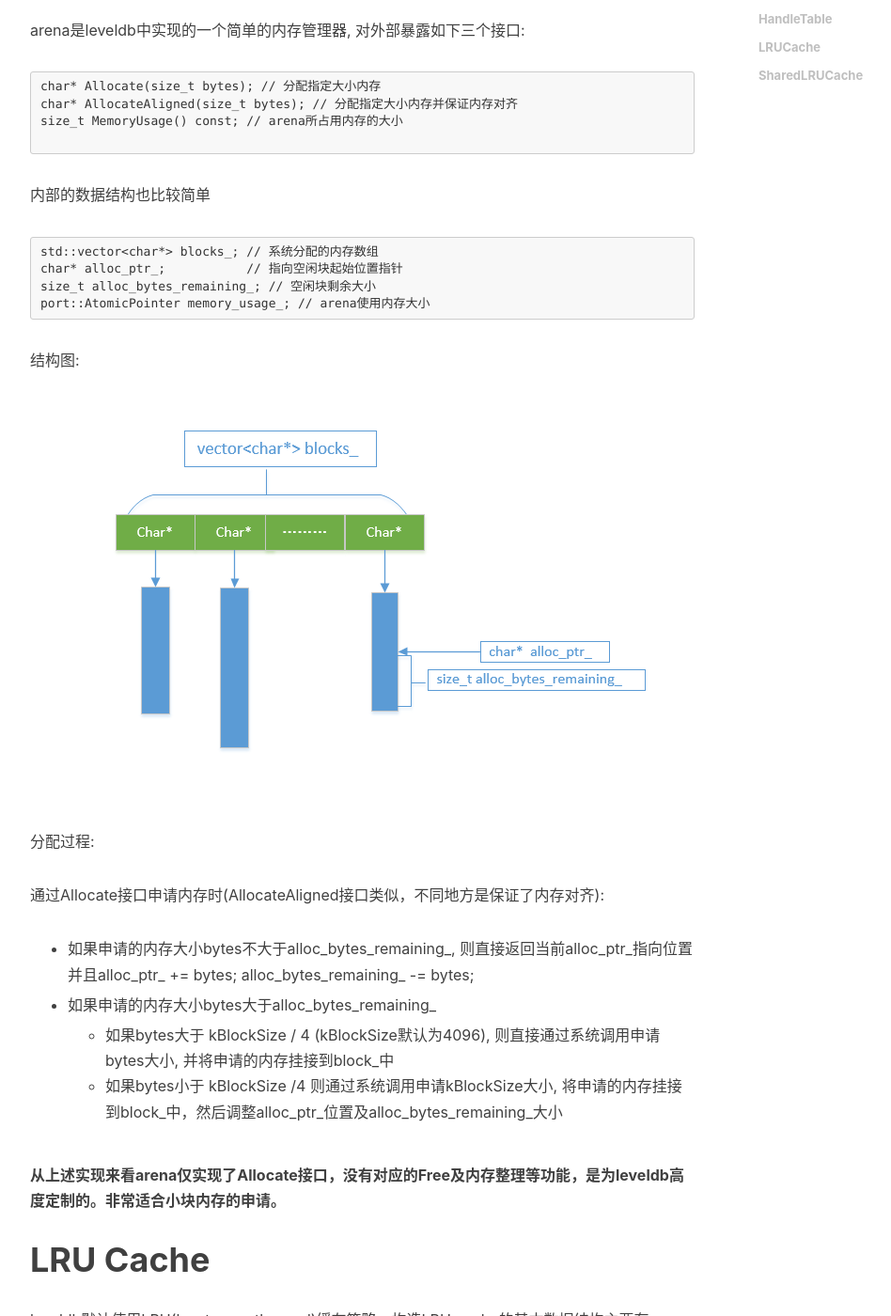
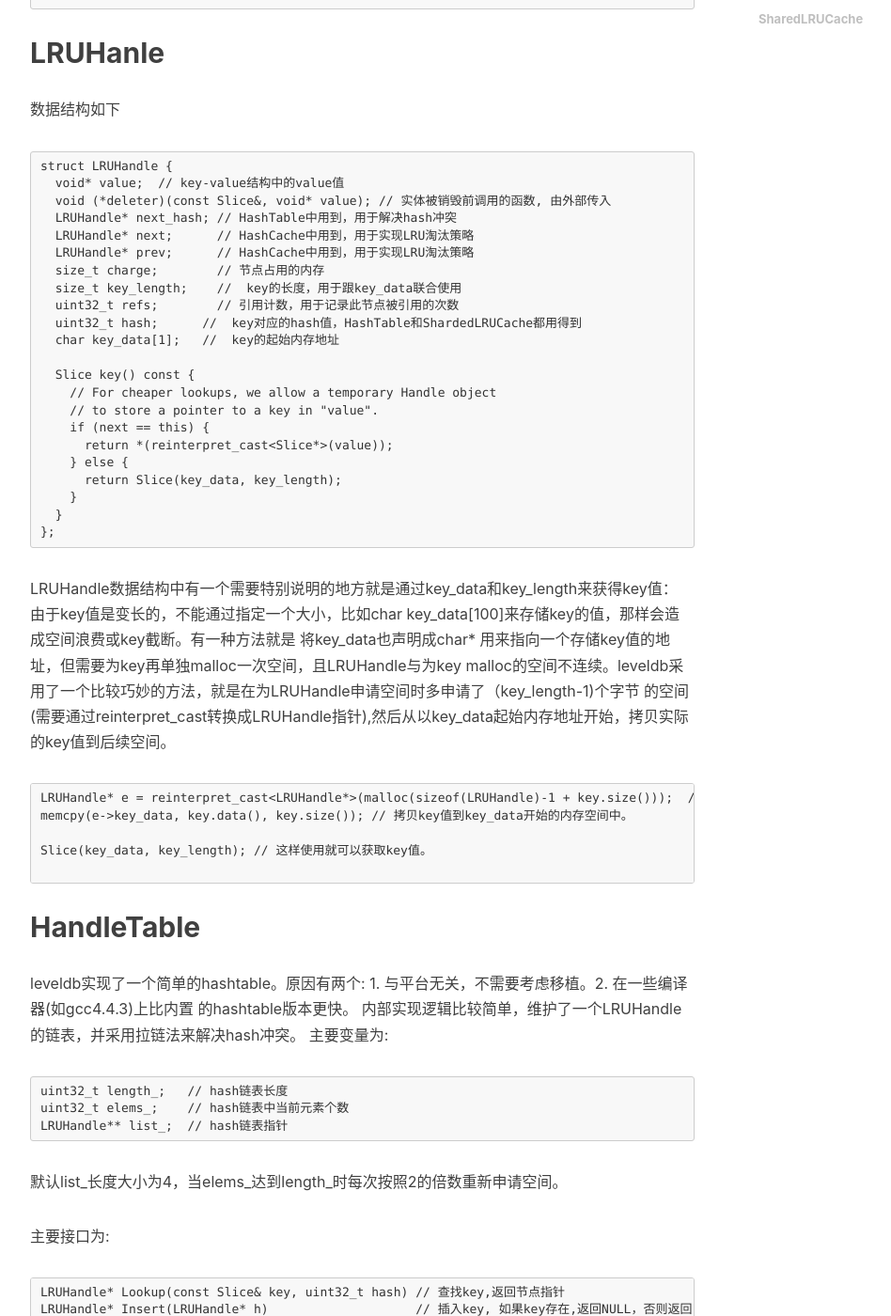
Before and after one commit to gao-xiao-long/gao-xiao-long.github.io, a Jekyll site: the page built from _posts/2016-05-13-leveldb-cache.markdown, in a window 1280 px wide and 1400 px high, scrolled down 702 px. Shown: the whole window at 94% size, without its empty margins (233-1181 px from the left). Built offline with Jekyll 4.4.1, drawn with Linux system fonts in a browser that asks for light colours; nearby versions of some CDN libraries; comment, search, counter and statistics services are not loaded; some of the changed text lies outside the part shown.

````diff
--- a/_posts/2016-05-05-leveldb-util.markdown
+++ b/_posts/2016-05-13-leveldb-cache.markdown
@@ -1,53 +1,13 @@
 ---
 layout: post
-title: leveldb源码(1.18)剖析--通用模块(util)
+title: leveldb1.18源码剖析--通用模块(Cache)
 date: 2016-5-5
 author: "gao-xiao-long"
 catalog: true
 tags:
     - leveldb
+    - cache
 ---
-
-leveldb util目录中提供了通用功能的实现，比如内存管理(arena), 布隆过滤器(bloom), cache等，下面对这些通用功能的实现做下简单的分析。
-
-# Arena
-
-arena是leveldb中实现的一个简单的内存管理器, 对外部暴露如下三个接口:
-
-```C++
-char* Allocate(size_t bytes); // 分配指定大小内存
-char* AllocateAligned(size_t bytes); // 分配指定大小内存并保证内存对齐
-size_t MemoryUsage() const; // arena所占用内存的大小
-
-```
-
-内部的数据结构也比较简单
-
-
-```C++
-std::vector<char*> blocks_; // 系统分配的内存数组
-char* alloc_ptr_;           // 指向空闲块起始位置指针
-size_t alloc_bytes_remaining_; // 空闲块剩余大小
-port::AtomicPointer memory_usage_; // arena使用内存大小
-```
-结构图:
-![结构图](/img/in-post/leveldb/arena.png)
-
-分配过程:
-
-通过Allocate接口申请内存时(AllocateAligned接口类似，不同地方是保证了内存对齐):
-
-- 如果申请的内存大小bytes不大于alloc_bytes_remaining_, 则直接返回当前alloc_ptr_指向位置并且alloc_ptr_ += bytes; alloc_bytes_remaining_ -= bytes;
-
-- 如果申请的内存大小bytes大于alloc_bytes_remaining_
-
-    - 如果bytes大于 kBlockSize / 4 (kBlockSize默认为4096), 则直接通过系统调用申请bytes大小, 并将申请的内存挂接到block_中
-    - 如果bytes小于 kBlockSize /4 则通过系统调用申请kBlockSize大小, 将申请的内存挂接到block_中，然后调整alloc_ptr_位置及alloc_bytes_remaining_大小
-
-**从上述实现来看arena仅实现了Allocate接口，没有对应的Free及内存整理等功能，是为leveldb高度定制的。非常适合小块内存的申请。**
-
-
-# LRU Cache
 
 leveldb默认使用LRU(least recently used)缓存策略。构造LRU cache的基本数据结构主要有
 
@@ -58,7 +18,7 @@ LRUCache     // 以LRUHandle及HandleTable为基础的LRU cache具体实现
 ShardedLRUCache // 管理多个LRUCache的类(适用于多线程访问场景，减少线程争用)
 ```
 
-### LRUHanle
+## LRUHanle
 
 数据结构如下
 
@@ -100,7 +60,7 @@ Slice(key_data, key_length); // 这样使用就可以获取key值。
 
 ```
 
-### HandleTable
+## HandleTable
 
 leveldb实现了一个简单的hashtable。原因有两个: 1. 与平台无关，不需要考虑移植。2. 在一些编译器(如gcc4.4.3)上比内置
 的hashtable版本更快。
@@ -140,7 +100,7 @@ LRUHandle** FindPointer(const Slice& key, uint32_t hash) {
 HandleTable的结构如下:
 ![结构图](/img/in-post/leveldb/hashtable.png)
 
-### LRUCache
+## LRUCache
 
 LRUCache主要成员函数如下:
 
@@ -209,7 +169,7 @@ LRUCache对外主要提供以下接口
 * 如果存在(返回为e)，移动对应LRUHandle在lru_中位置(LRU_Remove(e); LRU_Append(e)) 这样e即移动到了链表最后
 * 返回指向LRUHandle的指针(e)
 
-### SharedLRUCache
+## SharedLRUCache
 
 为了加速多线程查找速度(每次LRUCache调用都需要互斥锁)以及减少Hash冲突
 ShardedLRUCache将16个LRUCache对象放到一起(shard)，然后根据key的前四个字节(最多可以代表16)选择不同shard。
````
Also changed, not shown: _posts/2016-05-05-leveldb-arena.markdown (added, +46 -0 lines).
